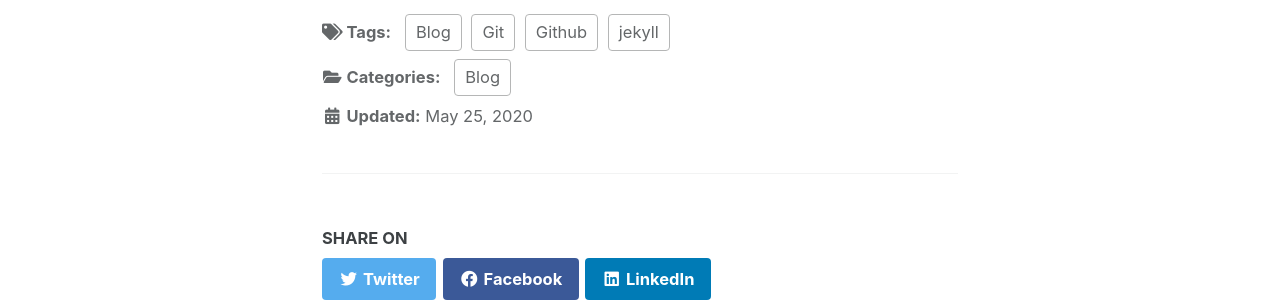
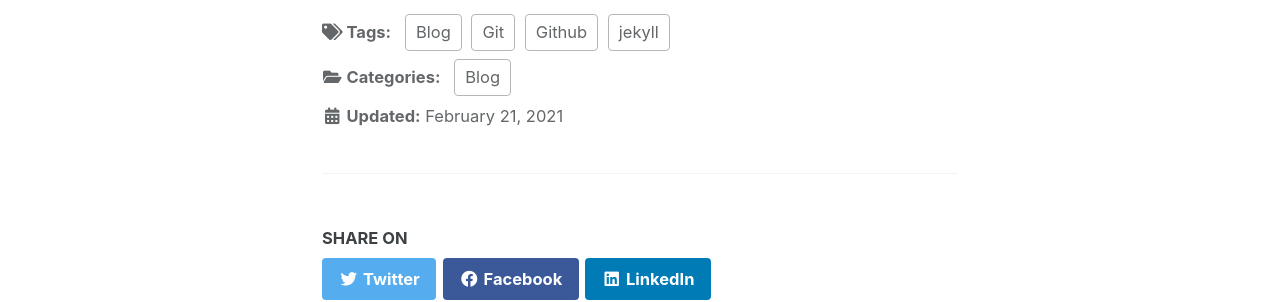
Before and after one commit to jyseeker/jyseeker.github.io, a Jekyll site: the page built from _posts/2022-02-21-my-first-post.md, in a window 1280 px wide and 900 px high, scrolled down 847 px. Shown: the part 246-548 px from the top of the window. Built offline with Jekyll 4.4.1, drawn with Linux system fonts in a browser that asks for light colours; cached includes are drawn as plain includes.

Commit message:
시간 업데이트

```diff
--- a/_posts/2022-02-21-my-first-post.md
+++ b/_posts/2022-02-21-my-first-post.md
@@ -10,8 +10,8 @@ tags:
 toc: true
 toc_sticky: true
 
-date: 2020-05-25
-last_modified_at: 2020-05-25
+date: 2021-02-21
+last_modified_at: 2021-02-21
 ---
 
 # 이것이 제대로 동작하는가?
```
